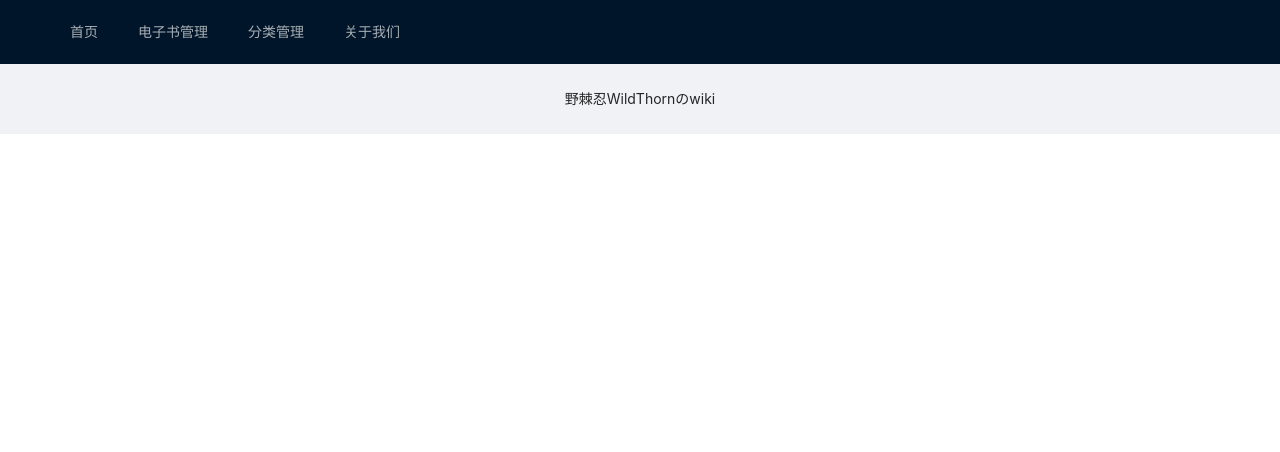
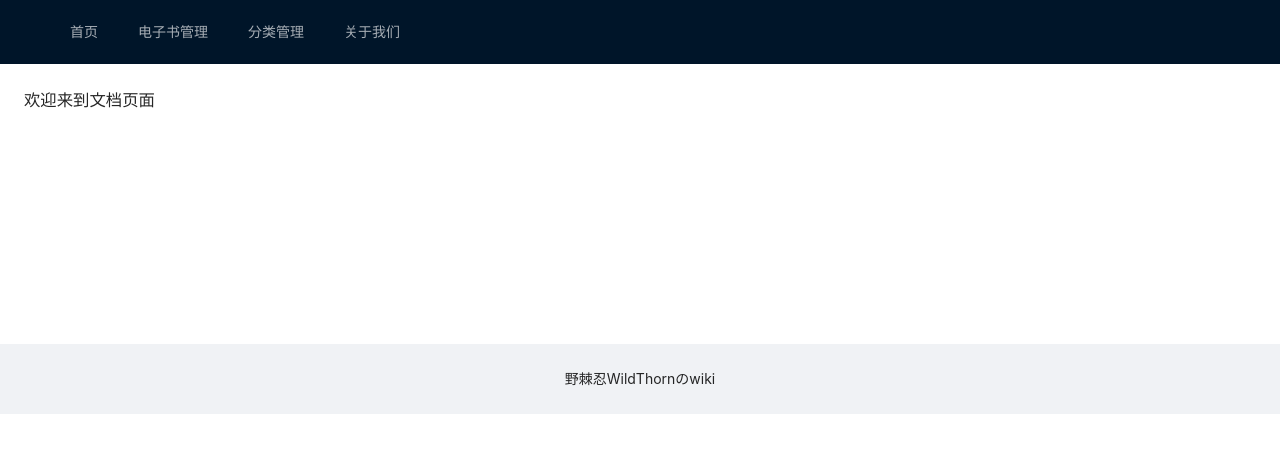
Before and after one commit to WildthornNinja/MySpqce-wiki, a Vue app in the folder web/: page /doc in a window 1280 px wide. Shown: the top 452 px of the page. Built offline with nearby package versions, Linux system fonts and the light colour scheme; no server answers.

Commit message:
增加文档页面，点击首页电子书可以进入文档页面ヾ(≧∇≦*)ヾ

```diff
--- a/web/src/router/index.ts
+++ b/web/src/router/index.ts
@@ -1,6 +1,7 @@
 import { createRouter, createWebHistory, RouteRecordRaw } from 'vue-router'
 import Home from '../views/home.vue'
 import About from '../views/about.vue'
+import Doc from '../views/doc.vue'
 import AdminEbook from '../views/admin/admin-ebook.vue'
 import AdminCategory from '../views/admin/admin-category.vue'
 import AdminDoc from '../views/admin/admin-doc.vue'
@@ -21,6 +22,11 @@
   //   component: () => import(/* webpackChunkName: "about" */ '../views/about.vue')
   },
   {
+    path: '/doc',
+    name: 'Doc',
+    component: Doc
+  },
+  {
     path: '/admin/ebook',
     name: 'AdminEbook',
     component: AdminEbook
@@ -35,6 +41,7 @@
     name: 'AdminDoc',
     component: AdminDoc
   },
+
 ]
 
 const router = createRouter({
--- /dev/null
+++ b/web/src/views/doc.vue
@@ -0,0 +1,9 @@
+<template>
+  <a-layout>
+    <a-layout-content :style="{ background: '#fff', padding: '24px', margin: 0, minHeight: '280px' }">
+      <div class="doc">
+        <h1>欢迎来到文档页面</h1>
+      </div>
+    </a-layout-content>
+  </a-layout>
+</template>
--- a/web/src/views/home.vue
+++ b/web/src/views/home.vue
@@ -41,7 +41,9 @@
             </template>
             <a-list-item-meta :description="item.description">
               <template #title>
-                <a :href="item.href">{{ item.name }}</a>
+                <router-link :to="'/doc?ebookId=' + item.id">
+                  {{ item.name }}
+                </router-link>
               </template>
               <template #avatar><a-avatar :src="item.cover" /></template>
             </a-list-item-meta>
```
